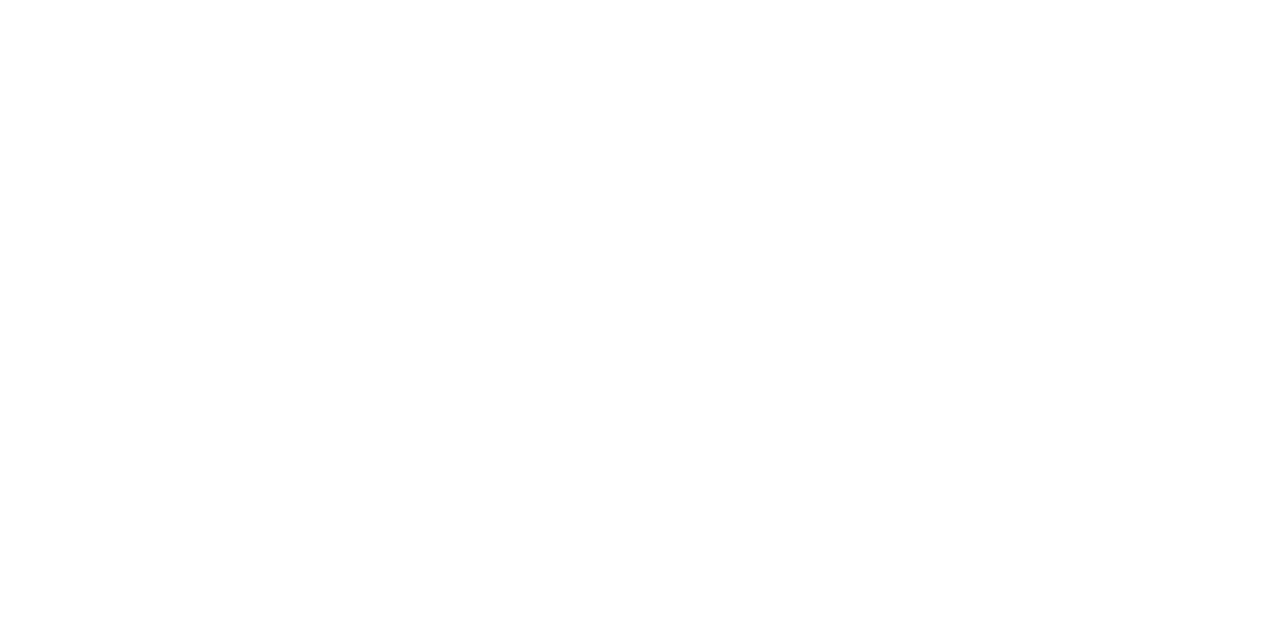
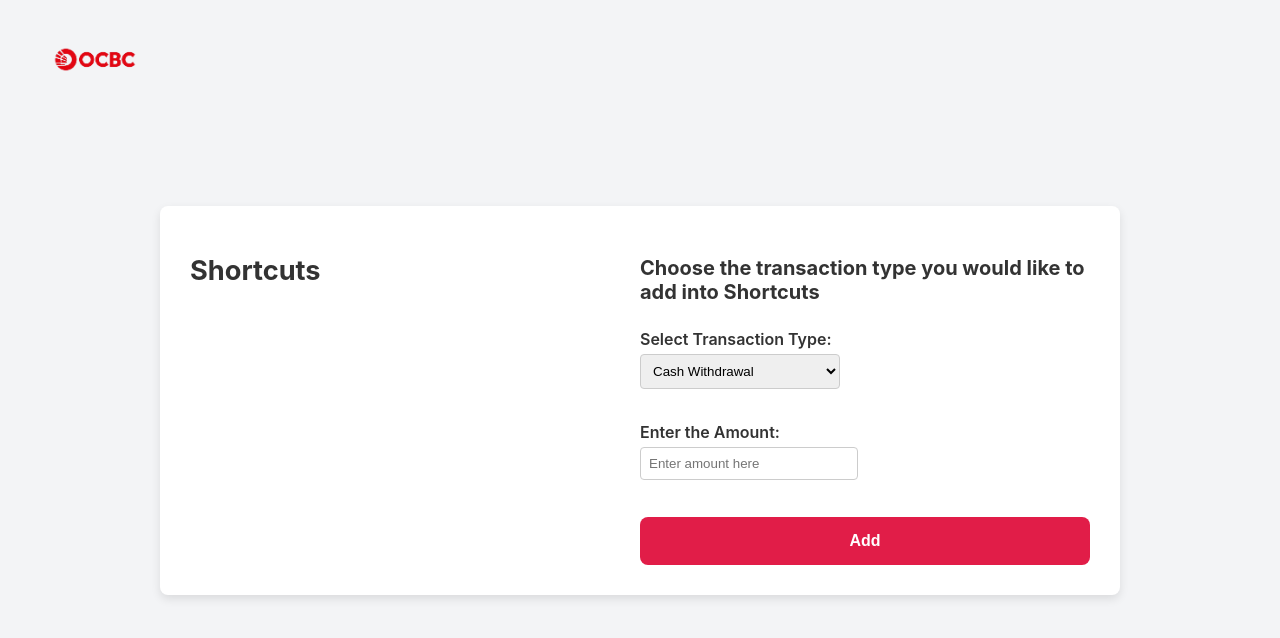
Before and after one commit to chuaqian/FSDP-Project-Group-D, a React (Vite) app: page /shortcuts in a window 1280 px wide. Before the commit this address had no page. Shown: the top 638 px of the page. Built offline with nearby package versions, Linux system fonts and the light colour scheme.

Commit message:
startup of shortcuts page: choosing banking tasks to add into shortcuts

```diff
--- /dev/null
+++ b/src/Shortcuts.tsx
@@ -0,0 +1,77 @@
+import React, { useEffect, useState } from 'react';
+import { useNavigate } from 'react-router-dom';
+import OCBCLogo from './images/OCBC Logo.png';
+
+const Shortcuts: React.FC = () => {
+  const [theme, setTheme] = useState('light');
+  const [transactionType, setTransactionType] = useState('Cash Withdrawal');
+  const [amount, setAmount] = useState('');
+  const [transactions, setTransactions] = useState<{ type: string; amount: string }[]>([]);
+  const navigate = useNavigate();
+
+  useEffect(() => {
+    const savedTheme = localStorage.getItem('theme') || 'light';
+    setTheme(savedTheme);
+    document.documentElement.setAttribute('data-theme', savedTheme);
+  }, []);
+
+  const handleSave = () => {
+    if (transactions.length < 3) { // Limit to 3 saved transactions
+      setTransactions([...transactions, { type: transactionType, amount }]);
+    }
+    setAmount(''); // Clear the input after saving
+  };
+
+  return (
+    <div className={`home-container ${theme === 'dark' ? 'dark-theme' : 'light-theme'}`}>
+    <img src={OCBCLogo} alt="OCBC Logo" className="fixed-logo large-logo" />
+    <div className="home-content1">
+      <div className="home-grid1">
+        <h1 className="text-2xl font-bold">Shortcuts</h1>
+
+        {/* Saved transactions directly under Shortcuts */}
+        <div className="saved-transactions">
+          {transactions.map((transaction, index) => (
+            <div key={index} className="transaction-box">
+              {transaction.type}: ${transaction.amount}
+            </div>
+          ))}
+        </div>
+      </div>
+
+      {/* Transaction input section on the right side */}
+      <div className="transaction-container">
+        <p className="transaction-info">
+          <b>Choose the transaction type you would like to add into Shortcuts</b>
+        </p>
+
+        {/* Dropdown for transaction type */}
+        <div className="transaction-dropdown">
+          <label className="label">Select Transaction Type:</label>
+          <select value={transactionType} onChange={(e) => setTransactionType(e.target.value)} className="select-box">
+            <option value="Cash Withdrawal">Cash Withdrawal</option>
+            <option value="Fund Transfer">Fund Transfer</option>
+          </select>
+        </div>
+
+        {/* Input for amount */}
+        <div className="amount-input">
+          <label className="label">Enter the Amount:</label>
+          <input
+            type="number"
+            value={amount}
+            onChange={(e) => setAmount(e.target.value)}
+            className="select-box"
+            placeholder="Enter amount here"
+          />
+        </div>
+
+        {/* Save button */}
+        <button onClick={handleSave} className="save-button">Add</button>
+      </div>
+    </div>
+  </div>
+  );
+};
+
+export default Shortcuts;
--- a/src/home.tsx
+++ b/src/home.tsx
@@ -60,6 +60,13 @@
               </button>
             </div>
 
+            {/* button to navigate to shortcuts page */}
+            <div className="shortcuts-button">
+              <button onClick={() => navigate('/shortcuts')} className="shortcuts-nav-button" style={{ fontSize: 'var(--button-font-size)' }}>
+                Shortcuts
+              </button>
+            </div>
+
             <div className="more-services">
               <p>More services</p>
               <p className="more-link">FAQs &gt;</p>
--- a/src/index.css
+++ b/src/index.css
@@ -60,11 +60,30 @@
   box-shadow: 0 4px 10px rgba(0, 0, 0, 0.1);
 }
 
+.home-content1 {
+  display: flex;
+  flex-direction: row; /* Align elements horizontally */
+  align-items: flex-start; /* Align items to the top */
+  justify-content: space-between; /* Add space between home-grid1 and transaction-container */
+  width: 100%;
+  max-width: 900px;
+  background-color: #ffffff;
+  border-radius: 8px;
+  padding: 30px;
+  box-shadow: 0 4px 10px rgba(0, 0, 0, 0.1);
+}
 /* grid layout for home page */
 .home-grid {
   display: grid;
   grid-template-columns: 1fr 1fr;
   gap: 20px;
+}
+
+.home-grid1 {
+  flex: 1; /* Allow home-grid1 to take available space on the left */
+  display: flex;
+  flex-direction: column;
+  gap: 15px;
 }
 
 /* cash options styling */
@@ -202,3 +221,72 @@
 .save-button:hover {
   background-color: #b91c1c;
 }
+
+/* shortcts navigation button */
+.shortcuts-nav-button {
+  background-color: #eb2532;
+  color: white;
+  padding: 10px;
+  border-radius: 6px;
+  border: none;
+  cursor: pointer;
+  font-weight: 700;
+  font-size: var(--button-font-size);
+  width: 100%;
+}
+
+.shortcuts-nav-button:hover {
+  background-color: #b41a1a;
+}
+
+.text-2xl {
+  font-size: 1.7rem;
+  font-weight: bold;
+}
+
+.transaction-info {
+  margin-bottom: 25px;
+  font-size: 20px;
+}
+
+.transaction-dropdown,
+.amount-input {
+  display: flex;
+  flex-direction: column;
+  align-items: flex-start;
+  margin-bottom: 13px;
+}
+
+.label {
+  margin-bottom: 5px;
+}
+
+.select-box {
+  width: 200px;
+  padding: 8px;
+}
+
+.save-button {
+  margin-top: 4px;
+}
+
+.transaction-container {
+  flex: 0 0 450px; /* Fixed width for the transaction container on the right */
+  display: flex;
+  flex-direction: column;
+  align-items: flex-start;
+}
+
+.saved-transactions {
+  margin-top: 15px;
+}
+
+.transaction-box {
+  background-color: #9ca3af; /* Light grey background */
+  padding: 10px;
+  border-radius: 4px;
+  width: 180px; /* Full width */
+  font-size: 16px; /* Font size for transaction info */
+  color: #ffffff; /* Text color */
+  margin-bottom: 8px;
+}
--- a/src/main.tsx
+++ b/src/main.tsx
@@ -2,7 +2,9 @@
 import { createRoot } from 'react-dom/client';
 import { BrowserRouter as Router, Routes, Route } from 'react-router-dom';
 import Preference from './preference';
+import Shortcuts from './Shortcuts';
 import Home from './home'; // import Home page
+
 import './index.css';
 
 createRoot(document.getElementById('root')!).render(
@@ -11,6 +13,7 @@
       <Routes>
         <Route path="/" element={<Home />} />
         <Route path="/preferences" element={<Preference />} />
+        <Route path="/shortcuts" element={<Shortcuts />} />
       </Routes>
     </Router>
   </React.StrictMode>
```
